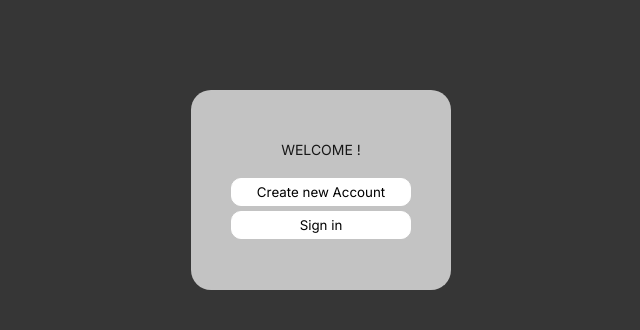
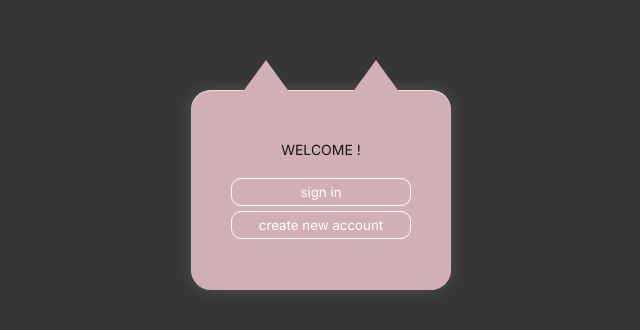
Before and after one commit to apr-ryu/chat-app, a Next.js app: page / in a window 1280 px wide. Shown: the part 210-540 px from the top of the page, without its empty margins (319-959 px from the left). Built offline with nearby package versions, Linux system fonts and the light colour scheme.

Commit message:
💄 STYLE : update login UI

```diff
--- a/app/components/Login.scss
+++ b/app/components/Login.scss
@@ -18,11 +18,41 @@
     align-items: center;
     flex-direction: column;
     border-radius: 20px;
-    background-color: #ffffffb3;
+    background: #e8b9c1;
+    background-color: #d1afb5;
+    box-shadow:
+      inset 0 1px 1px rgba(255, 255, 255, 0.6),
+      0 0 15px rgba(255, 255, 255, 0.15);
+
     width: 65%;
     max-width: 260px;
     height: 200px;
     padding: 40px;
+    position: relative;
+    &::before,
+    &::after {
+      content: "";
+      position: absolute;
+      top: -30px;
+      width: 55px;
+      height: 40px;
+      background: #e8b9c1;
+      background-color: #d1afb5;
+
+      width: 80px;
+      height: 55px;
+      position: absolute;
+      top: -30px;
+      clip-path: polygon(0 100%, 50% 0, 100% 100%);
+    }
+
+    &::before {
+      left: 35px;
+    }
+
+    &::after {
+      right: 35px;
+    }
     p {
       font-weight: 400;
       margin-bottom: 15px;
@@ -40,7 +70,7 @@
         margin-top: 15px;
       }
       &::placeholder {
-        color: rgb(98, 98, 98) !important;
+        color: rgba(29, 29, 29, 0.361) !important;
       }
     }
     button {
@@ -51,9 +81,17 @@
       margin-top: 5px;
       cursor: pointer;
       padding: 5px 10px;
-      background-color: #ffffff;
+      background-color: #ffffff66;
+      background-color: #ffffff00;
+
       width: 100%;
       font-weight: 400;
+      color: #87688d;
+      color: #ffffff;
+
+      &:hover {
+        background-color: rgba(0, 0, 0, 0.064);
+      }
     }
   }
 }
--- a/app/components/Login.tsx
+++ b/app/components/Login.tsx
@@ -79,17 +79,17 @@ export default function Login({
             <p>WELCOME !</p>
             <button
               onClick={() => {
+                setPopup("sign-in");
+              }}
+            >
+              sign in
+            </button>
+            <button
+              onClick={() => {
                 setPopup("sign-up");
               }}
             >
-              Create new Account
-            </button>
-            <button
-              onClick={() => {
-                setPopup("sign-in");
-              }}
-            >
-              Sign in
+              create new account
             </button>
           </>
         )}
--- a/app/page.tsx
+++ b/app/page.tsx
@@ -13,7 +13,6 @@ export default function Home() {
 
   return (
     <div className={`page`}>
-      {sender && <p className="title">{"LET'S YAPPP"}</p>}
       {popup && (
         <Login
           setSender={setSender}
```
